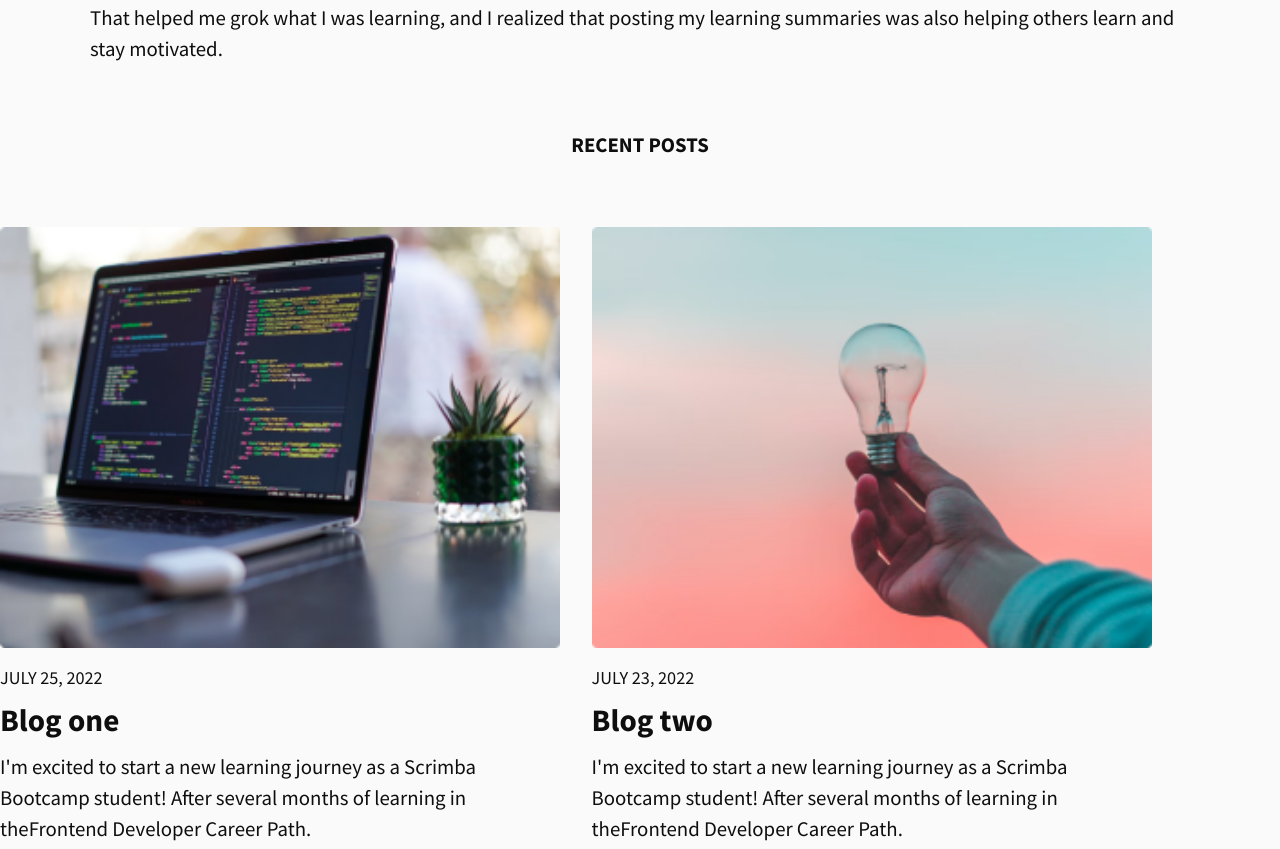
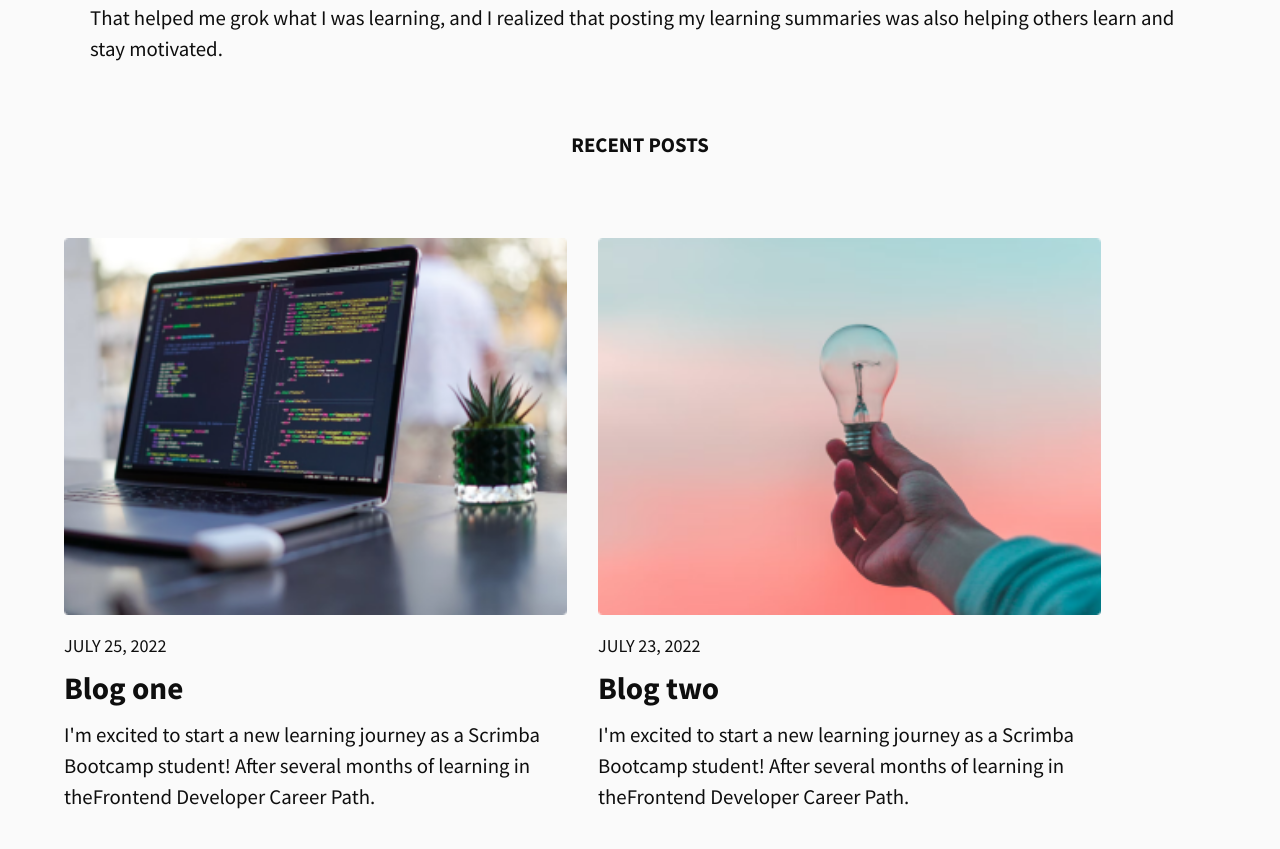
Before and after one commit to mitild/My-Journal, a plain HTML site: page blog.html in a window 1280 px wide. Shown: the part 1298-2147 px from the top of the page. Drawn offline with Linux system fonts and the light colour scheme.

Commit message:
Commit to main

```diff
--- a/blog.html
+++ b/blog.html
@@ -62,7 +62,10 @@
 
   </article>
 
+  <section>
+
     <h3 class="recent-posts-title">recent posts</h3>
+    <div class="posts-wrapper">
       <div class="posts recent-posts">
         <div class="post">
           <img src="images/one.png" alt="">
@@ -83,7 +86,9 @@
           <p>I'm excited to start a new learning journey as a Scrimba Bootcamp student! After several months of learning in theFrontend Developer Career Path.</p>
         </div>
       </div>
-  </main>
+    </div>
+
+  </section>
 
   <footer>
     <p class="footer-title">my learning journal</p>
```
Also changed, not shown: about.html (+2 -0 lines). Lines whose indentation alone changed are shown as unchanged.
